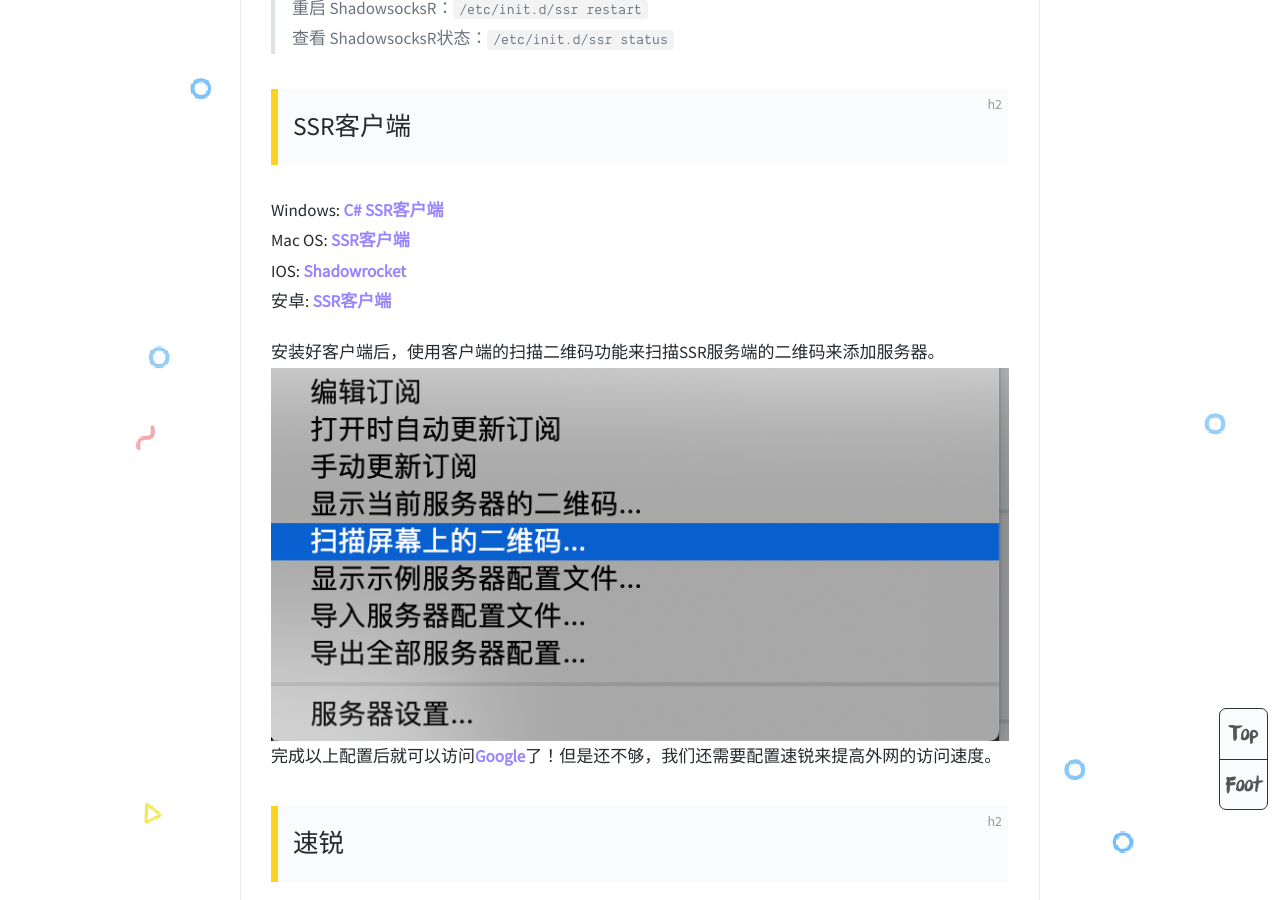
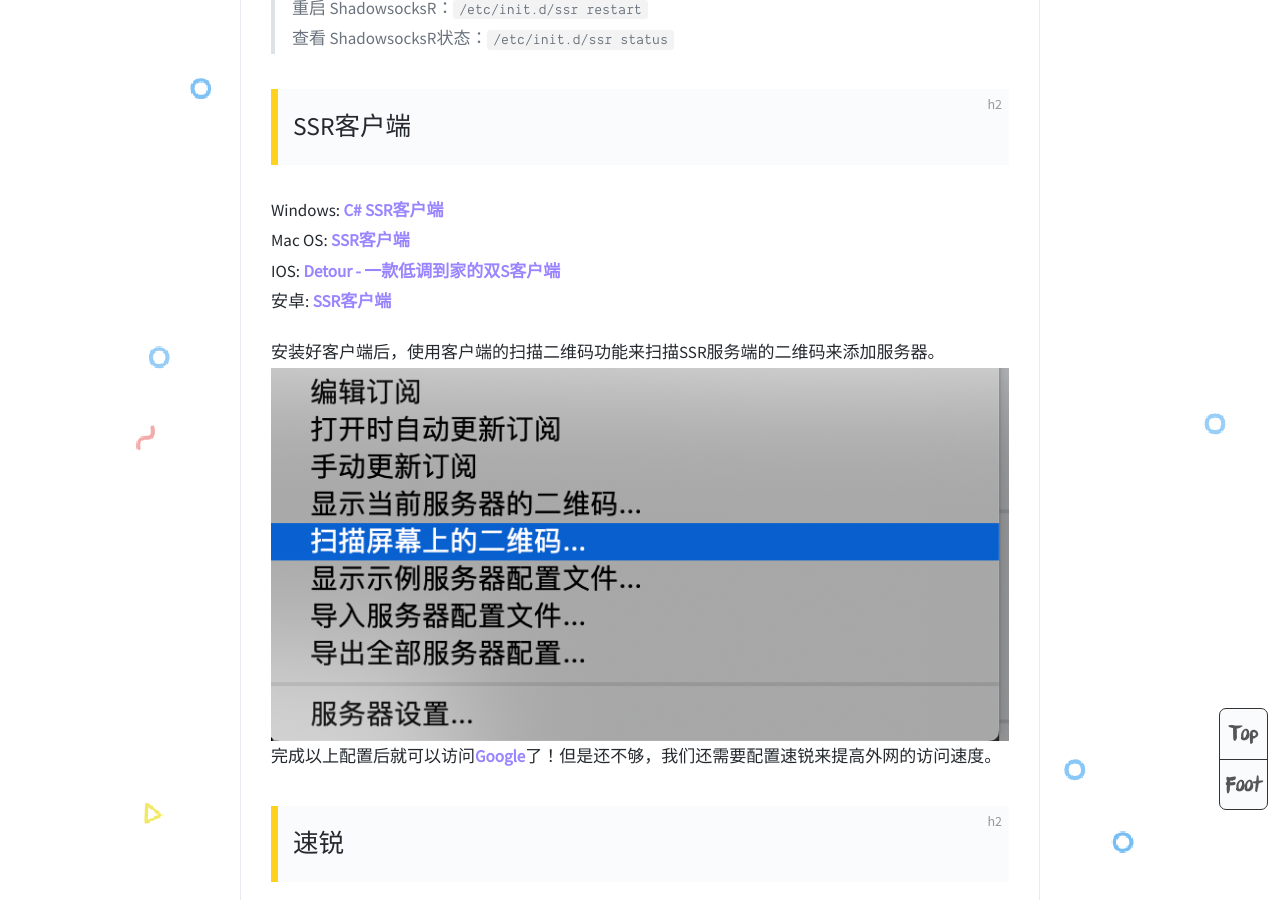
Before and after one commit to zhengzhengpig/elfgzp.cn, a Jekyll site: the page built from _posts/2018-10-31-ssr-serverspeeder.md, in a window 1280 px wide and 900 px high, scrolled down 6390 px. Built offline with Jekyll 4.4.1, drawn with Linux system fonts in a browser that asks for light colours; comment, search, counter and statistics services are not loaded.

Commit message:
[MOD] 修改IOS SSR客户端

```diff
--- a/_posts/2018-10-31-ssr-serverspeeder.md
+++ b/_posts/2018-10-31-ssr-serverspeeder.md
@@ -121,7 +121,7 @@
 
 Windows: [C# SSR客户端](https://oss2.mzyyun.com/ssr.zip)
 Mac OS: [SSR客户端](https://oss2.mzyyun.com/SS-X-R.zip)
-IOS: [Shadowrocket](https://itunes.apple.com/us/app/shadowrocket/id932747118?mt=8)
+IOS: [Detour - 一款低调到家的双S客户端](https://itunes.apple.com/cn/app/detour-%E4%B8%80%E6%AC%BE%E4%BD%8E%E8%B0%83%E5%88%B0%E5%AE%B6%E7%9A%84%E5%8F%8Cs%E5%AE%A2%E6%88%B7%E7%AB%AF/id1260141606?mt=8)
 安卓: [SSR客户端](https://github.com/shadowsocksr-backup/shadowsocksr-android/releases/download/3.4.0.8/shadowsocksr-release.apk)
 
 安装好客户端后，使用客户端的扫描二维码功能来扫描SSR服务端的二维码来添加服务器。
```
